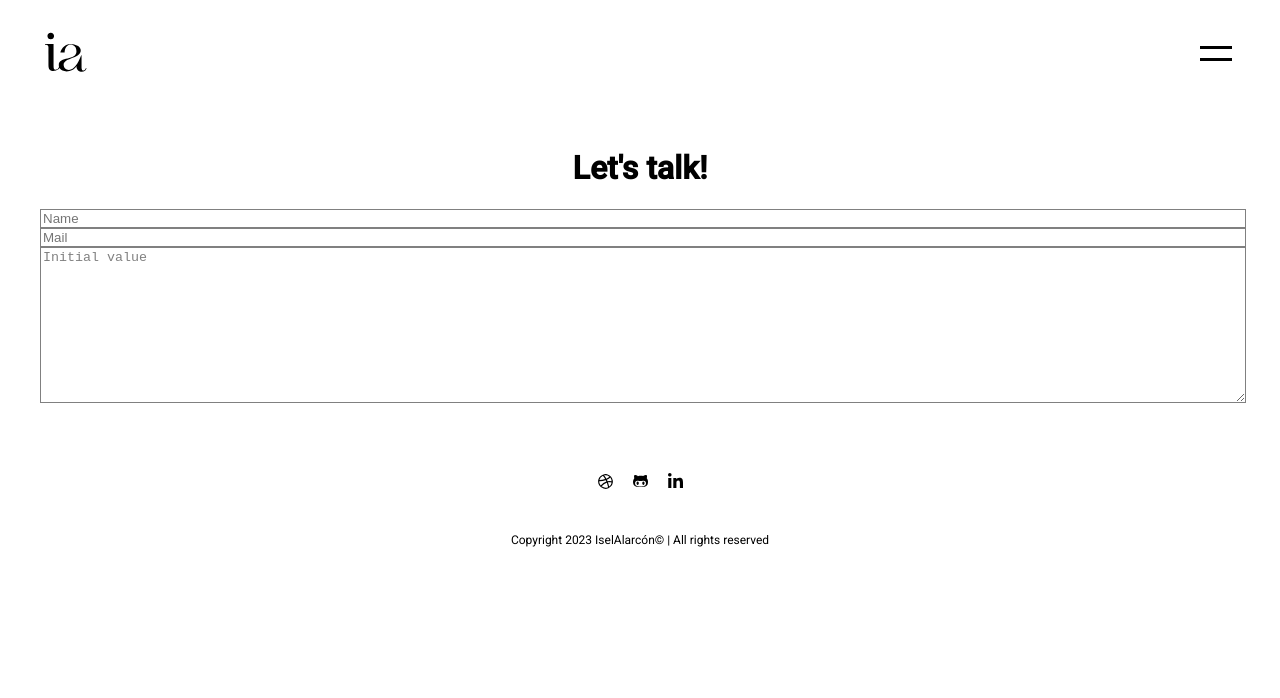
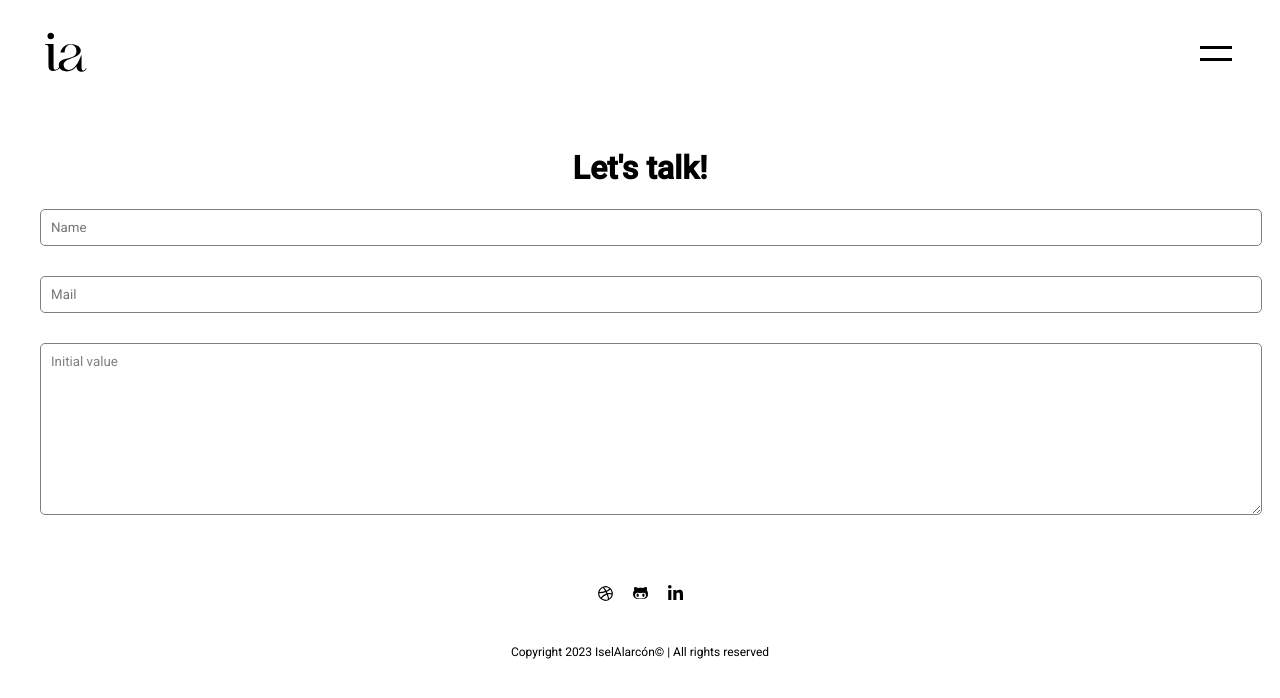
Before and after one commit to Isynopoulos1/iselaweb_v2_reloaded, a React (Create React App) app: page /contact in a window 1280 px wide. Shown: the top 698 px of the page. Built offline with nearby package versions, Linux system fonts and the light colour scheme.

Commit message:
styling the form

```diff
--- a/src/components/pages/contact/Contact.styles.js
+++ b/src/components/pages/contact/Contact.styles.js
@@ -23,14 +23,22 @@ export const FormContainer = styled.form`
   width: 100%;
   display: flex;
   flex-direction: column;
+  gap: 30px;
 `;
 export const InputStyle = styled.input`
   width: 100%;
   text-decoration: none;
   border: 1px solid gray;
+  border-radius: 5px;
+  padding: 10px;
+  font-family: ${fonts.font1};
 `;
 export const TextArea = styled.textarea`
   width: 100%;
   border: 1px solid gray;
+  text-decoration: none;
   color: gray;
+  border-radius: 5px;
+  padding: 10px;
+  font-family: ${fonts.font1};
 `;
```
